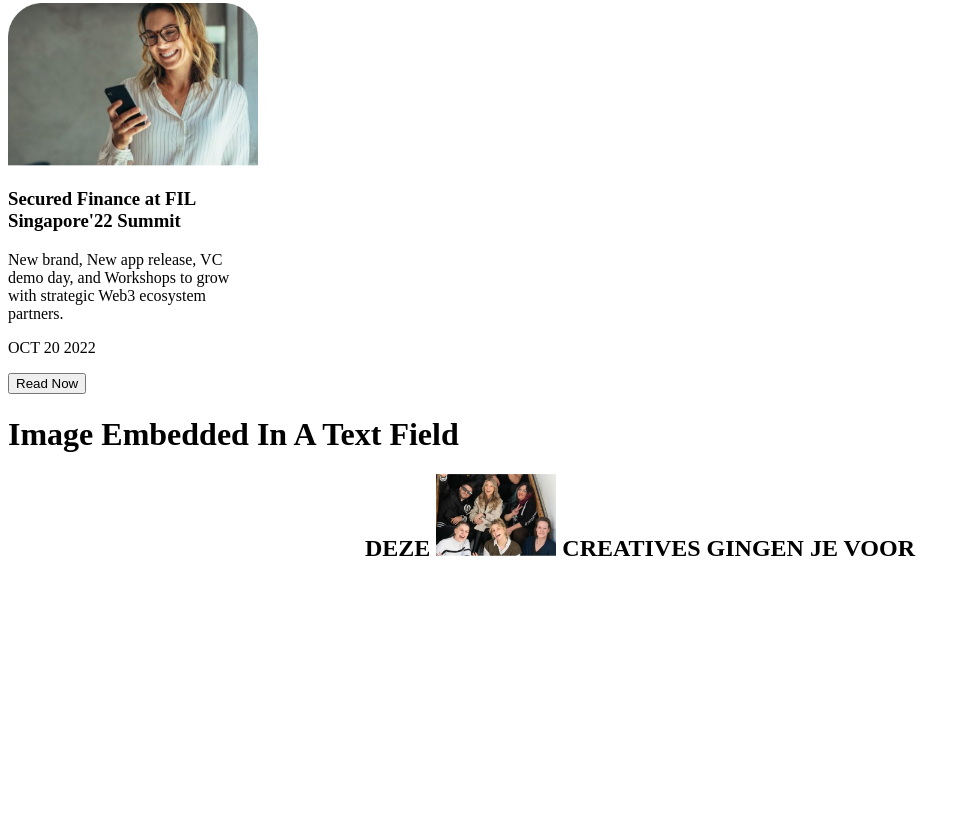
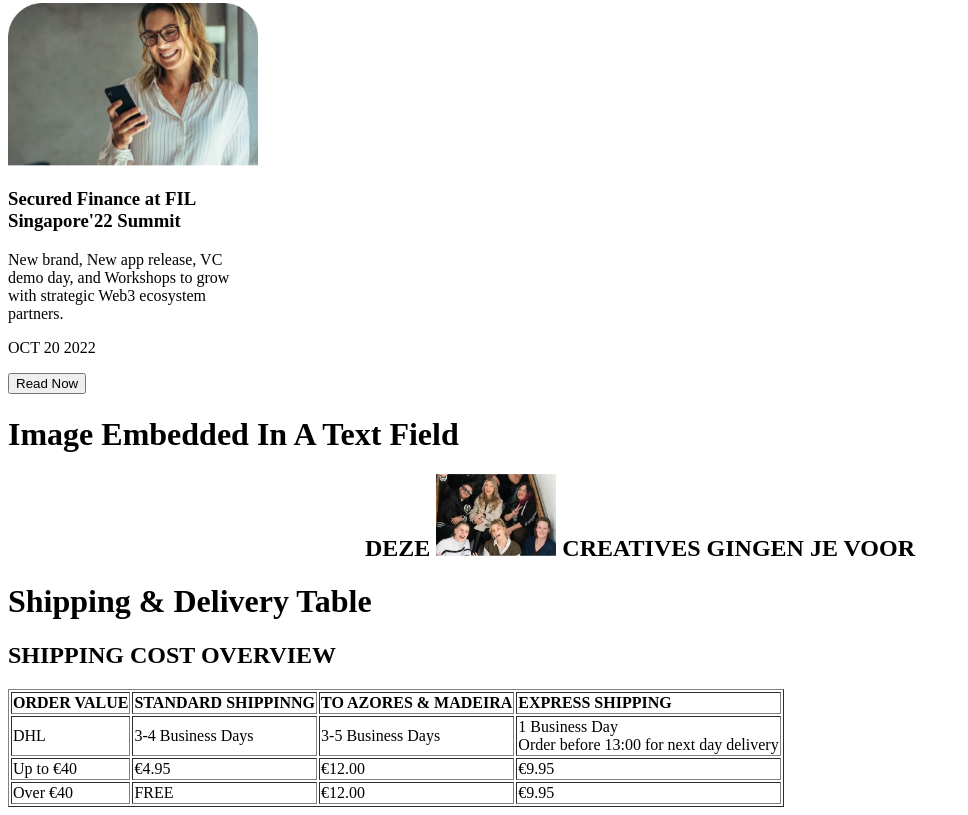
Before and after one commit to 1MarioDias/WebTechnologiesClass, a plain HTML site: page ficha03/ex06/index.html in a window 1280 px wide. Shown: the part 3094-3909 px from the top of the page, without its empty margins (0-968 px from the left). Before the commit the page ends 3676 px from the top, so only its background shows below. Drawn offline with Linux system fonts and the light colour scheme.

Commit message:
completed ex06 and fixes on ex05

```diff
--- a/ficha03/ex06/index.html
+++ b/ficha03/ex06/index.html
@@ -111,5 +111,22 @@
         <img src="images/image_text.png" alt="Teenagers Smiling" width="120px">
         CREATIVES GINGEN JE VOOR
     </h2></center>
+
+    <h1>Shipping & Delivery Table</h1>
+    <h2>SHIPPING COST OVERVIEW</h2>
+    <table border="1">
+        <tr>
+            <td><b>ORDER VALUE</b></td><td><b>STANDARD SHIPPINNG</b></td><td><b>TO AZORES & MADEIRA</b></td><td><b>EXPRESS SHIPPING</b></td>
+        </tr>
+        <tr>
+            <td>DHL</td><td>3-4 Business Days</td><td>3-5 Business Days</td><td>1 Business Day <br>Order before 13:00 for next day delivery</td>
+        </tr>
+        <tr>
+            <td>Up to €40</td><td>€4.95</td><td>€12.00</td><td>€9.95</td>
+        </tr>
+        <tr>
+            <td>Over €40</td><td>FREE</td><td>€12.00</td><td>€9.95</td>
+        </tr>
+    </table>
 </body>
 </html>
```
Also changed, not shown: ficha03/ex05/index.html (+1 -1 lines).
